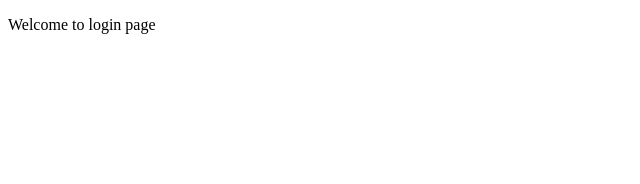
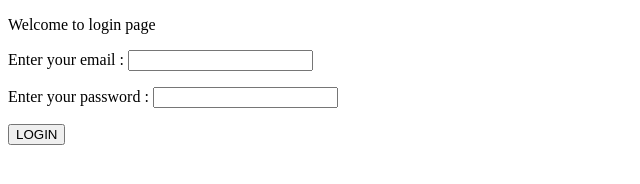
Before and after one commit to ghozziayoub/workshop-git-formalab, a plain HTML site: page login.html in a window 1280 px wide. Shown: the whole page, without its empty margins (0-640 px from the left). Drawn offline with Linux system fonts and the light colour scheme.

Commit message:
add login form

```diff
--- a/login.html
+++ b/login.html
@@ -11,6 +11,17 @@
 <body>
     <p>Welcome to login page</p>
 
+    <form>
+        <p>Enter your email :
+            <input type="text">
+        </p>
+        <p>Enter your password :
+            <input type="text">
+        </p>
+
+        <button type="submit">LOGIN</button>
+    </form>
+
 </body>
 
 </html>
```
